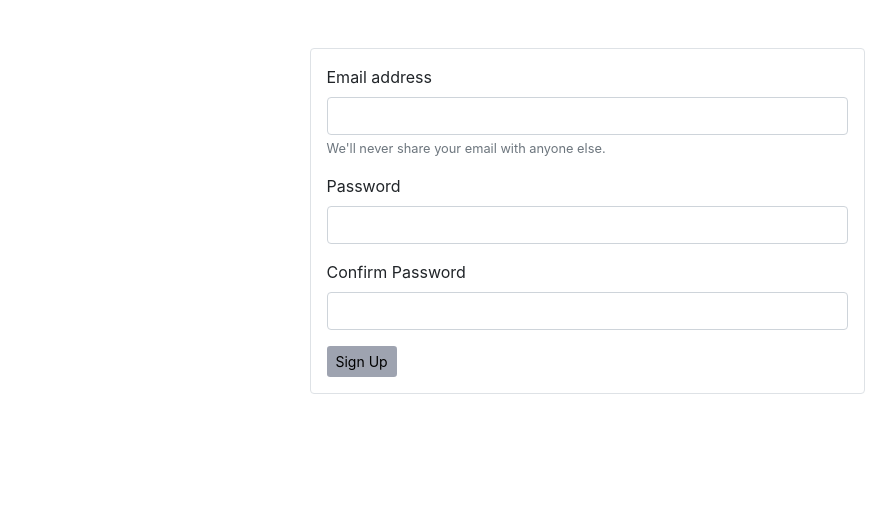
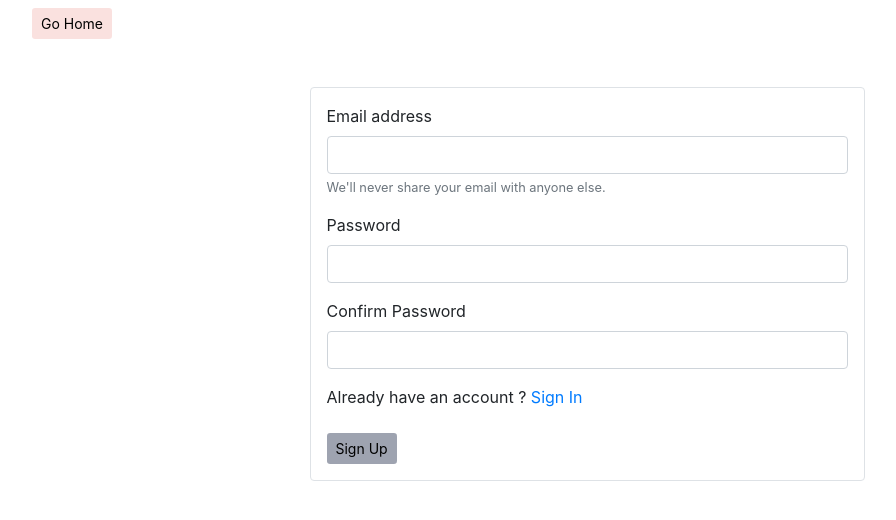
Before and after one commit to FlorinCiocirlan/WebShop, a PHP site: page /shop/register.php in a window 1280 px wide. Shown: the top 520 px of the page, without its empty margins (53-949 px from the left). Run offline with PHP 8.4, Linux system fonts and the light colour scheme; a stand-in replaces the project's code that opens the database connection.

Commit message:
added buttons to register , login

```diff
--- a/layout/header.php
+++ b/layout/header.php
@@ -19,7 +19,7 @@
                     <li><a href="#">Home</a></li>
                     <li><a href="products.php">Products</a></li>
                     <li><a href="login.php">Login</a></li>
-                    <li><a href="#">Register</a></li>';
+                    <li><a href="register.php">Register</a></li>';
     } ?>
             </ul>
         </nav>
--- a/shop/views/checkout.php
+++ b/shop/views/checkout.php
@@ -1,3 +1,4 @@
+<?php require "../layout/header.php"?>
 <!doctype html>
 <html lang="en">
 <head>
@@ -8,7 +9,7 @@
     <title>Document</title>
     <link rel="stylesheet" href="https://stackpath.bootstrapcdn.com/bootstrap/4.4.1/css/bootstrap.min.css" integrity="sha384-Vkoo8x4CGsO3+Hhxv8T/Q5PaXtkKtu6ug5TOeNV6gBiFeWPGFN9MuhOf23Q9Ifjh" crossorigin="anonymous">
 </head>
-<body>
+
 <div class="container mt-3">
     <div class="row">
     <div class="col-md-4 order-md-1 mb-4">
@@ -81,5 +82,5 @@
 <script src="https://code.jquery.com/jquery-3.4.1.slim.min.js" integrity="sha384-J6qa4849blE2+poT4WnyKhv5vZF5SrPo0iEjwBvKU7imGFAV0wwj1yYfoRSJoZ+n" crossorigin="anonymous"></script>
 <script src="https://cdn.jsdelivr.net/npm/popper.js@1.16.0/dist/umd/popper.min.js" integrity="sha384-Q6E9RHvbIyZFJoft+2mJbHaEWldlvI9IOYy5n3zV9zzTtmI3UksdQRVvoxMfooAo" crossorigin="anonymous"></script>
 <script src="https://stackpath.bootstrapcdn.com/bootstrap/4.4.1/js/bootstrap.min.js" integrity="sha384-wfSDF2E50Y2D1uUdj0O3uMBJnjuUD4Ih7YwaYd1iqfktj0Uod8GCExl3Og8ifwB6" crossorigin="anonymous"></script>
-</body>
+<?php require "../layout/footer.php"?>
 </html>
--- a/shop/views/login.php
+++ b/shop/views/login.php
@@ -12,6 +12,9 @@
 <body>
 
 <div class="container">
+    <div>
+        <button class="btn btn-sm mt-2" style="background-color: #FAE1DF;color:black;"><a href="/shop/products.php" style="text-decoration: none; color: black; width: 100%; height: 100%">Go Home </a></button>
+    </div>
 <form class="w-50 h-50 ml-auto mr-auto mt-5 border rounded p-3" method="post" action="../shop/login.php">
     <div class="form-group">
         <label for="exampleInputEmail1">Email address</label>
@@ -21,6 +24,9 @@
     <div class="form-group">
         <label for="exampleInputPassword1">Password</label>
         <input name="password" type="password" class="form-control" id="exampleInputPassword1" required>
+    </div>
+    <div class="form-group">
+        <label for="">New Here ? <a href="register.php">Sign Up </a></label>
     </div>
     <button type="submit" class="btn btn-sm" style="background-color: #9EA3B0; color: black;">Sign In</button>
     <?php
--- a/shop/views/order.php
+++ b/shop/views/order.php
@@ -1,3 +1,4 @@
+<?php require "../layout/header.php"?>
 <!doctype html>
 <html lang="en">
 <head>
@@ -8,7 +9,6 @@
     <title>Order History</title>
     <link rel="stylesheet" href="https://stackpath.bootstrapcdn.com/bootstrap/4.4.1/css/bootstrap.min.css" integrity="sha384-Vkoo8x4CGsO3+Hhxv8T/Q5PaXtkKtu6ug5TOeNV6gBiFeWPGFN9MuhOf23Q9Ifjh" crossorigin="anonymous">
 </head>
-<body>
 <?php if(isset($orders)){
         echo '<div class="container">';
         echo '<div class="row">';
@@ -43,5 +43,5 @@
 <script src="https://code.jquery.com/jquery-3.4.1.slim.min.js" integrity="sha384-J6qa4849blE2+poT4WnyKhv5vZF5SrPo0iEjwBvKU7imGFAV0wwj1yYfoRSJoZ+n" crossorigin="anonymous"></script>
 <script src="https://cdn.jsdelivr.net/npm/popper.js@1.16.0/dist/umd/popper.min.js" integrity="sha384-Q6E9RHvbIyZFJoft+2mJbHaEWldlvI9IOYy5n3zV9zzTtmI3UksdQRVvoxMfooAo" crossorigin="anonymous"></script>
 <script src="https://stackpath.bootstrapcdn.com/bootstrap/4.4.1/js/bootstrap.min.js" integrity="sha384-wfSDF2E50Y2D1uUdj0O3uMBJnjuUD4Ih7YwaYd1iqfktj0Uod8GCExl3Og8ifwB6" crossorigin="anonymous"></script>
-</body>
+<?php require "../layout/footer.php"?>
 </html>
--- a/shop/views/register.php
+++ b/shop/views/register.php
@@ -13,6 +13,9 @@
 
 <body>
     <div class="container">
+        <div>
+            <button class="btn btn-sm mt-2" style="background-color: #FAE1DF;color:black;"><a href="/shop/products.php" style="text-decoration: none; color: black;">Go Home </a></button>
+        </div>
         <form class="w-50 h-50 ml-auto mr-auto mt-5 border rounded p-3" action="../shop/register.php" method="post">
             <div class="form-group">
                 <label for="email">Email address</label>
@@ -27,6 +30,9 @@
                 <label for="confirmPassword">Confirm Password</label>
                 <input name="confirmPassword" type="password" class="form-control" id="confirmPassword" required>
             </div>
+            <div class="form-group">
+                <label>Already have an account ? <a href="login.php">Sign In</a></label>
+            </div>
             <button id="submitBtn" type="submit" class="btn btn-sm" style="background-color: #9EA3B0; color: black;">Sign Up</button>
         </form>
     </div>
```
